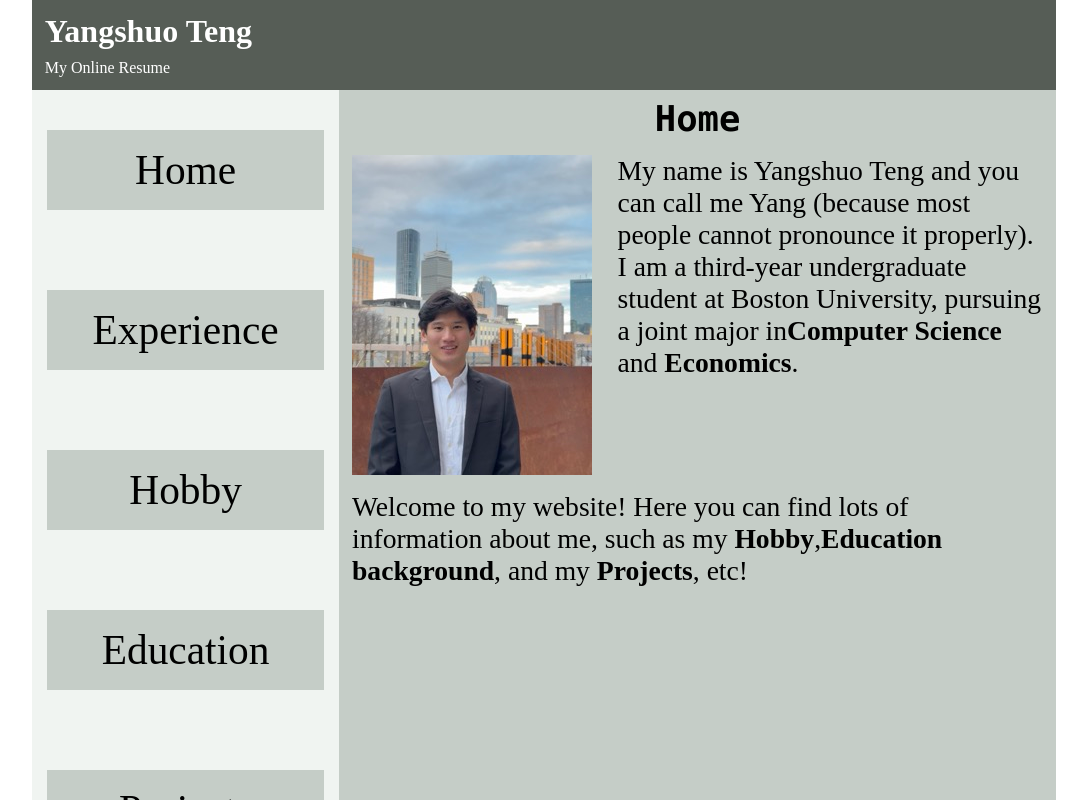
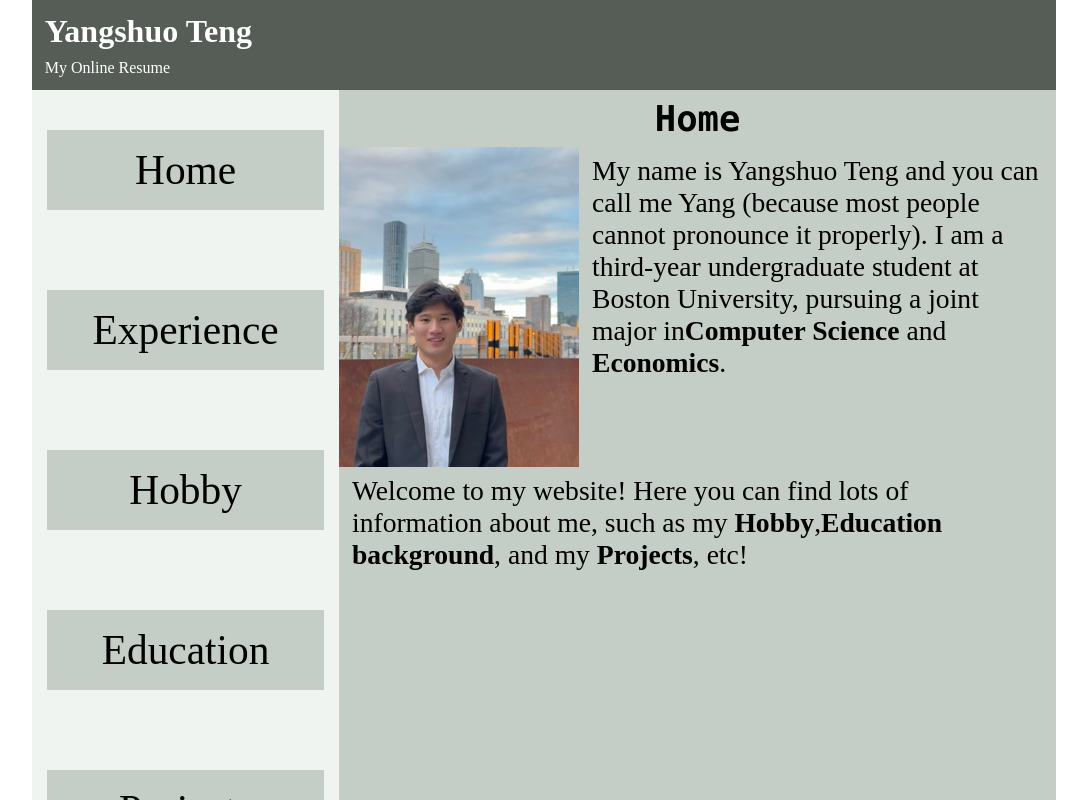
Before and after one commit to YangshuoTeng/mp-3, a React (Vite) app: page / in a window 1280 px wide. Shown: the top 800 px of the page, without its empty margins (96-1183 px from the left). Built offline with nearby package versions, Linux system fonts and the light colour scheme.

Commit message:
new commit

```diff
--- a/src/component/Home.tsx
+++ b/src/component/Home.tsx
@@ -52,7 +52,7 @@ export default function Home() {
             <StyledMain>
                 <StyledTitle>Home</StyledTitle>
                 <StyledWrapper>
-                    <StyledImage src="/public/Selfie.png" alt="profile picture for Yangshuo Teng" />
+                    <img src= "/Selfie.png" alt="" />
                     <StyledParagraph>
                         My name is Yangshuo Teng and you can call me Yang (because most people cannot pronounce it properly).
                         I am a third-year undergraduate student at Boston University, pursuing a joint major in
```
